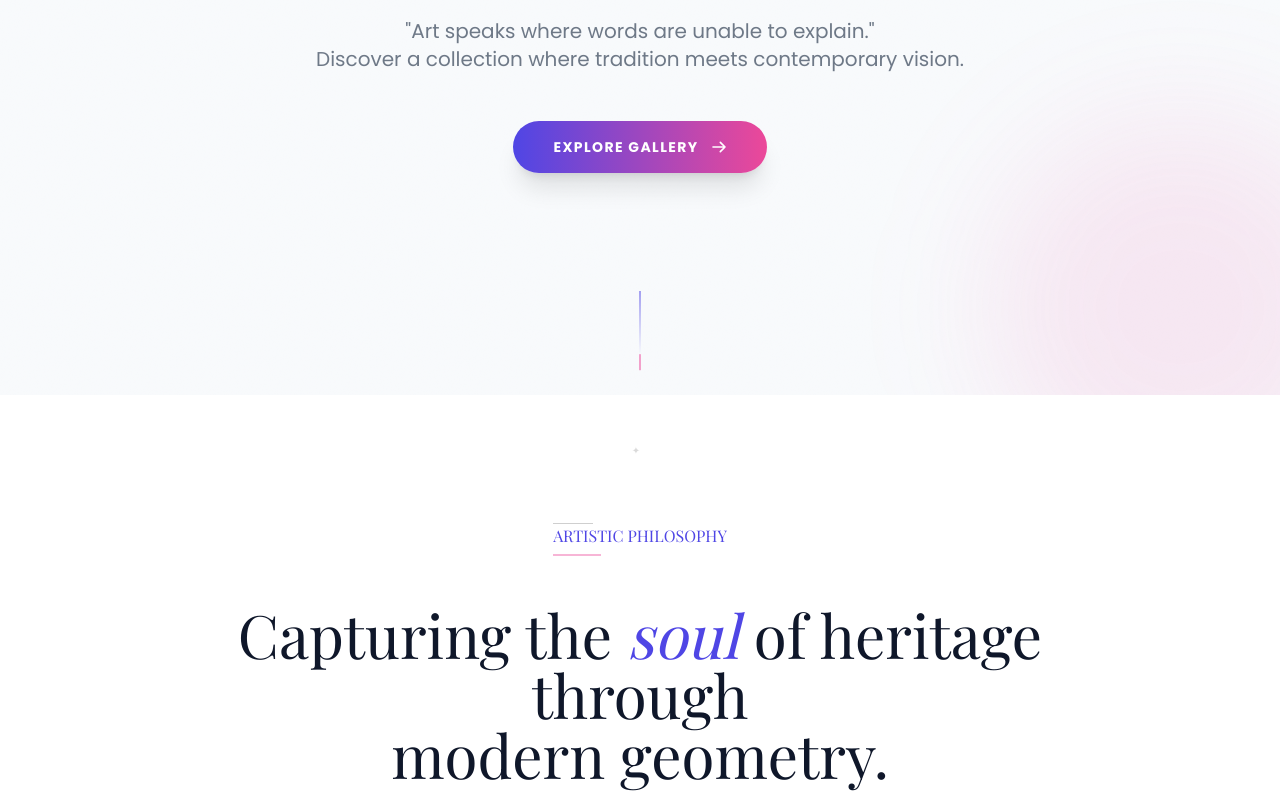
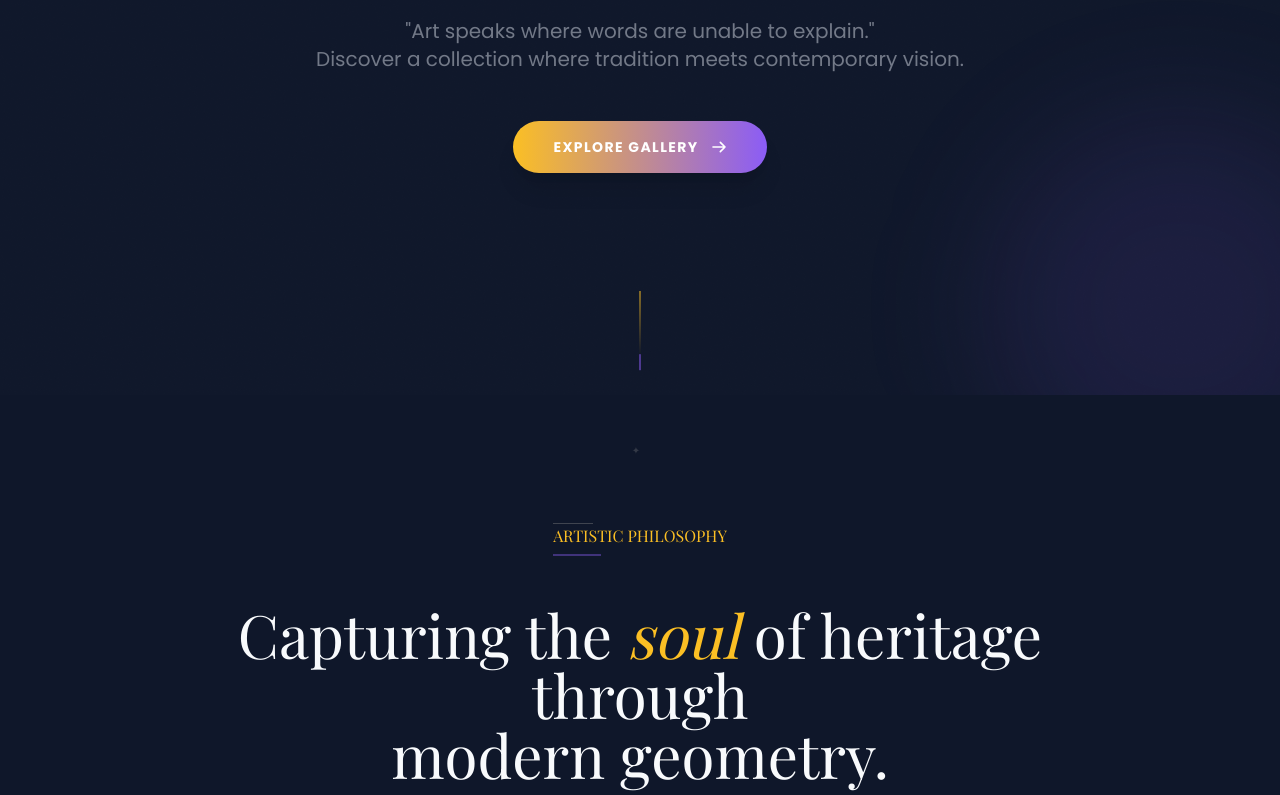
Before and after one commit to Gauravbhujel/Ajit-Arts, a React (Create React App) app: page / in a window 1280 px wide. Shown: the part 405-1200 px from the top of the page. Built offline with nearby package versions, Linux system fonts and the light colour scheme; a web font is replaced by a local one.

Commit message:
finilizing ui

```diff
--- a/src/components/AboutSection.jsx
+++ b/src/components/AboutSection.jsx
@@ -3,7 +3,7 @@ import { motion } from "framer-motion";
 
 const AboutSection = () => {
   return (
-    <section className="about-section py-32 px-6 bg-white flex flex-col items-center justify-center relative">
+    <section className="about-section py-32 px-6 bg-bg-soft flex flex-col items-center justify-center relative">
       <motion.div
         initial={{ opacity: 0, y: 30 }}
         whileInView={{ opacity: 1, y: 0 }}
--- a/src/components/FeaturedWorks.jsx
+++ b/src/components/FeaturedWorks.jsx
@@ -24,7 +24,7 @@ const featuredArtworks = [
 
 const FeaturedWorks = () => {
   return (
-    <section className="py-32 px-6 bg-white relative overflow-hidden text-primary">
+    <section className="py-32 px-6 bg-bg-soft relative overflow-hidden text-primary">
       <div className="max-w-7xl mx-auto">
         <motion.div
           initial={{ opacity: 0 }}
@@ -56,7 +56,7 @@ const FeaturedWorks = () => {
                   className={`absolute -inset-4 bg-gradient-to-tr from-secondary/10 to-accent/10 rounded-[2.5rem] blur-2xl group-hover:blur-3xl transition-all duration-700 opacity-50`}
                 />
 
-                <div className="relative overflow-hidden rounded-[2rem] bg-white p-3 card-shadow aspect-[4/5] lg:aspect-auto">
+                <div className="relative overflow-hidden rounded-[2rem] bg-accent-grey p-3 card-shadow aspect-[4/5] lg:aspect-auto">
                   <div className="overflow-hidden rounded-[1.5rem] h-full">
                     <img
                       src={artwork.src}
--- a/src/components/GallerySection.jsx
+++ b/src/components/GallerySection.jsx
@@ -93,7 +93,7 @@ const GallerySection = () => {
                 delay: (index % 3) * 0.15,
                 ease: [0.22, 1, 0.36, 1],
               }}
-              className="group flex flex-col bg-white rounded-3xl overflow-hidden card-shadow"
+              className="group flex flex-col bg-accent-grey rounded-3xl overflow-hidden card-shadow"
             >
               <div className="relative overflow-hidden aspect-[4/5] bg-accent-grey">
                 <img
--- a/src/components/Navbar.jsx
+++ b/src/components/Navbar.jsx
@@ -98,7 +98,7 @@ const Navbar = () => {
 
       {/* Mobile drawer */}
       <div
-        className={`fixed inset-0 bg-white z-40 flex flex-col items-center justify-center gap-8 transition-all duration-500 ease-in-out md:hidden ${
+        className={`fixed inset-0 bg-bg-soft z-40 flex flex-col items-center justify-center gap-8 transition-all duration-500 ease-in-out md:hidden ${
           menuOpen ? "translate-x-0 opacity-100" : "translate-x-full opacity-0"
         }`}
       >
--- a/tailwind.config.js
+++ b/tailwind.config.js
@@ -11,24 +11,24 @@ module.exports = {
         serif: ["Playfair Display", "serif"],
       },
       colors: {
-        "primary": "#0F172A", // Slate 900
-        "secondary": "#4F46E5", // Indigo 600
-        "accent": "#EC4899", // Pink 500
-        "bg-soft": "#F8FAFC", // Slate 50
-        "text-dark": "#334155", // Slate 700
-        "accent-grey": "#F1F5F9", // Slate 100
+        "primary": "#F8FAFC", // White/Light gray for text
+        "secondary": "#FBBF24", // Gold
+        "accent": "#8B5CF6", // Neon purple
+        "bg-soft": "#0F172A", // Deep Charcoal
+        "text-dark": "#9CA3AF", // Gray 400
+        "accent-grey": "#1E293B", // Dark slate for cards
       },
       letterSpacing: {
         "widest-xl": "0.3em",
       },
       boxShadow: {
-        "soft": "0 10px 30px -10px rgba(0, 0, 0, 0.04), 0 20px 40px -20px rgba(0, 0, 0, 0.08)",
-        "card": "0 4px 6px -1px rgb(0 0 0 / 0.1), 0 2px 4px -2px rgb(0 0 0 / 0.1)",
-        "card-hover": "0 25px 50px -12px rgb(0 0 0 / 0.25)",
+        "soft": "0 10px 30px -10px rgba(0, 0, 0, 0.5), 0 20px 40px -20px rgba(0, 0, 0, 0.7)",
+        "card": "0 4px 6px -1px rgb(0 0 0 / 0.5), 0 2px 4px -2px rgb(0 0 0 / 0.5)",
+        "card-hover": "0 25px 50px -12px rgb(0 0 0 / 0.75)",
       },
       backgroundImage: {
-        "gradient-art": "linear-gradient(to right, #4F46E5, #F43F5E)",
-        "gradient-soft": "radial-gradient(circle at 50% 50%, #F8FAFC 0%, #F1F5F9 100%)",
+        "gradient-art": "linear-gradient(to right, #8B5CF6, #FBBF24)",
+        "gradient-soft": "radial-gradient(circle at 50% 50%, #1E293B 0%, #0F172A 100%)",
       },
     },
   },
```
